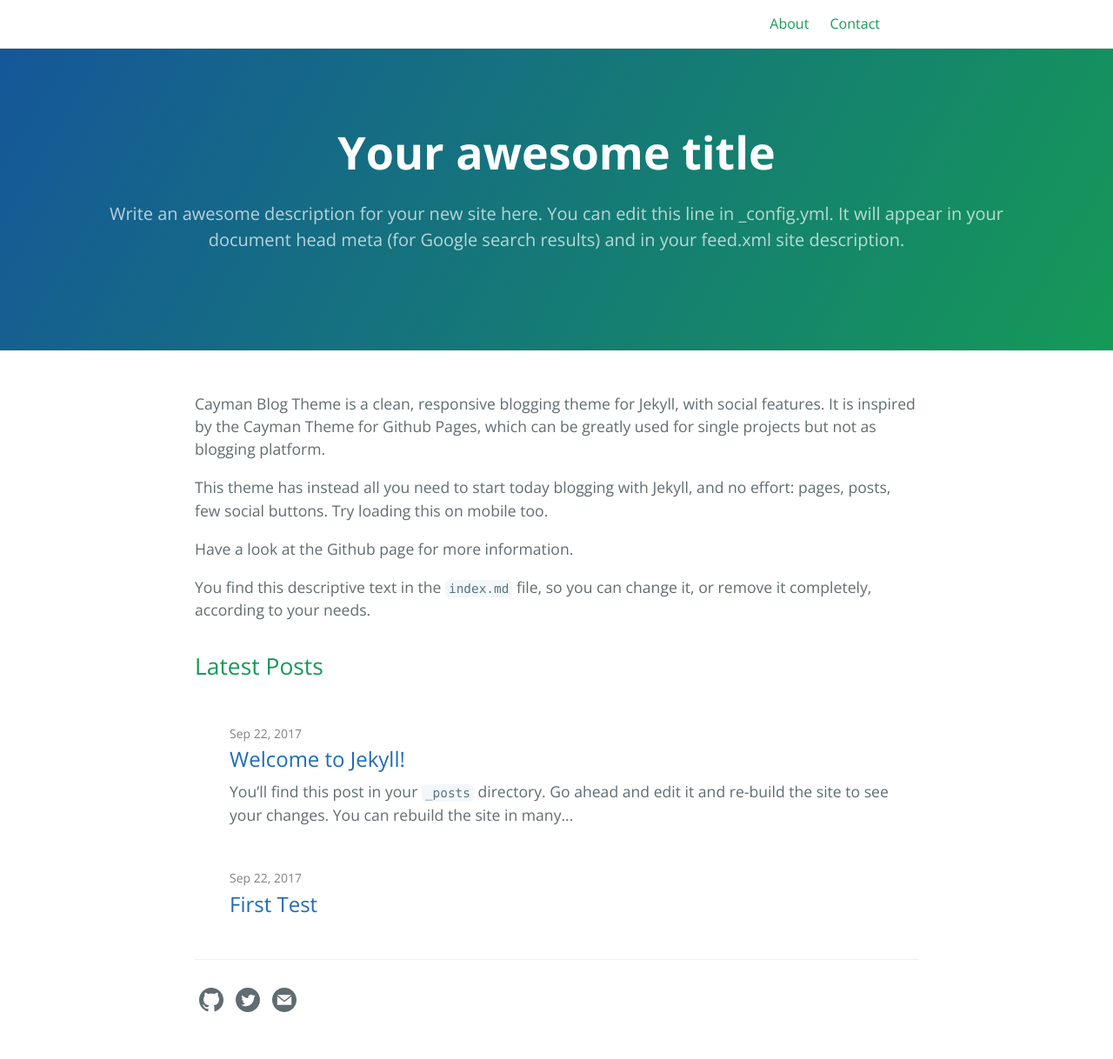
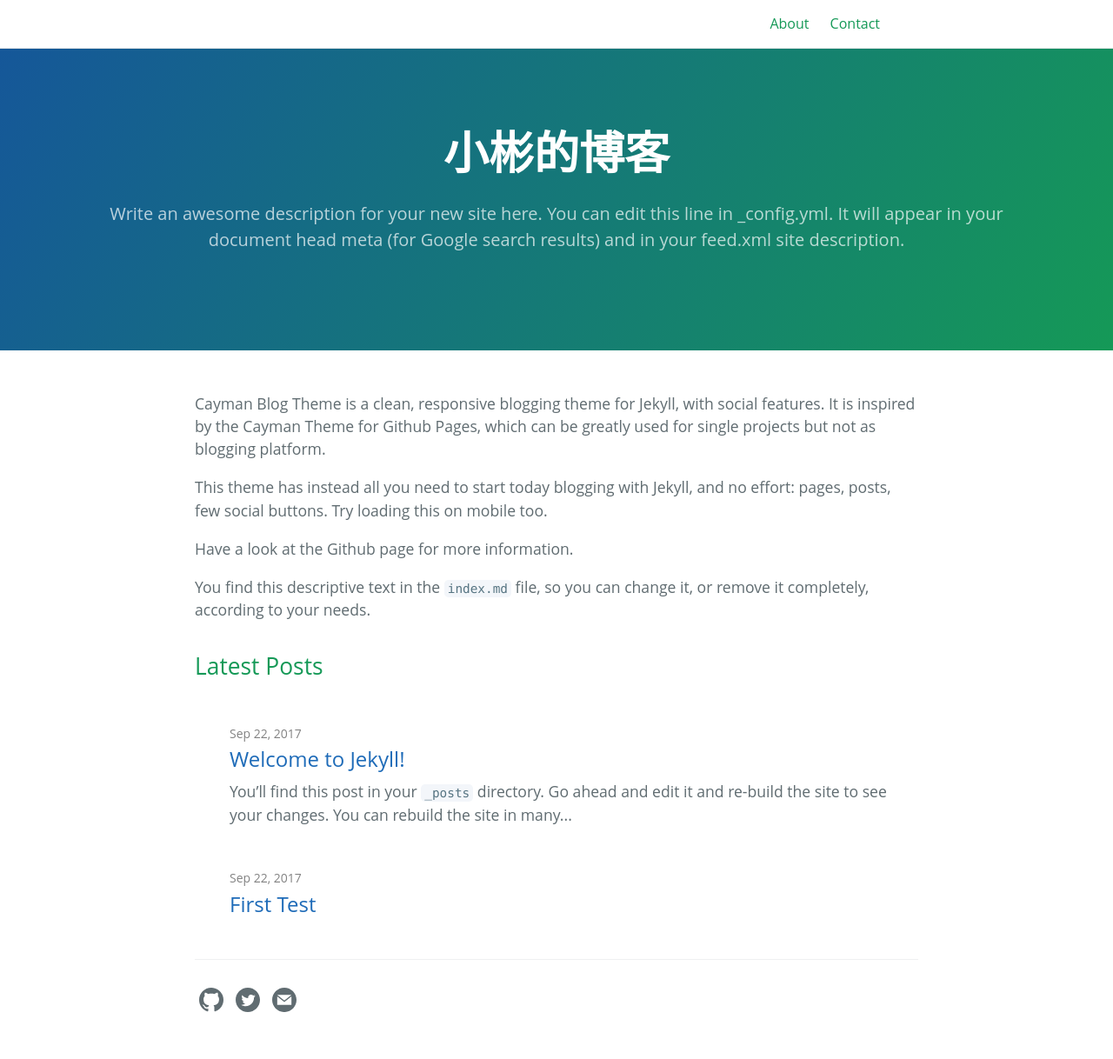
Before and after one commit to niebin0924/niebin0924.github.io, a Jekyll site: the page built from index.md, in a window 1280 px wide. Shown: the whole page at 87% size. Built offline with Jekyll 4.4.1, drawn with Linux system fonts in a browser that asks for light colours; some web fonts are replaced.

Commit message:
change title

```diff
--- a/_config.yml
+++ b/_config.yml
@@ -13,14 +13,14 @@
 # you will see them accessed via {{ site.title }}, {{ site.email }}, and so on.
 # You can create any custom variable you would like, and they will be accessible
 # in the templates via {{ site.myvariable }}.
-title: Your awesome title
+title: 小彬的博客
 email: your-email@example.com
 description: >- # this means to ignore newlines until "baseurl:"
   Write an awesome description for your new site here. You can edit this
   line in _config.yml. It will appear in your document head meta (for
   Google search results) and in your feed.xml site description.
-baseurl: "" # the subpath of your site, e.g. /blog
-url: "" # the base hostname & protocol for your site, e.g. http://example.com
+baseurl: /
+url: "https://niebin0924.github.io/"
 twitter_username: jekyllrb
 github_username:  jekyll
 
--- a/_layouts/default.html
+++ b/_layouts/default.html
@@ -36,7 +36,7 @@
     <link rel="alternate" media="handheld" href=""> -->
 
 
-    <link href='https://fonts.googleapis.com/css?family=Open+Sans:400,700' rel='stylesheet' type='text/css'>
+    <link href='https://fonts.useso.com/css?family=Open+Sans:400,700' rel='stylesheet' type='text/css'>
     <link rel="stylesheet" href="{{ '/assets/css/style.css?v=' | append: site.github.build_revision | relative_url }}">
   </head>
   <body>
```
